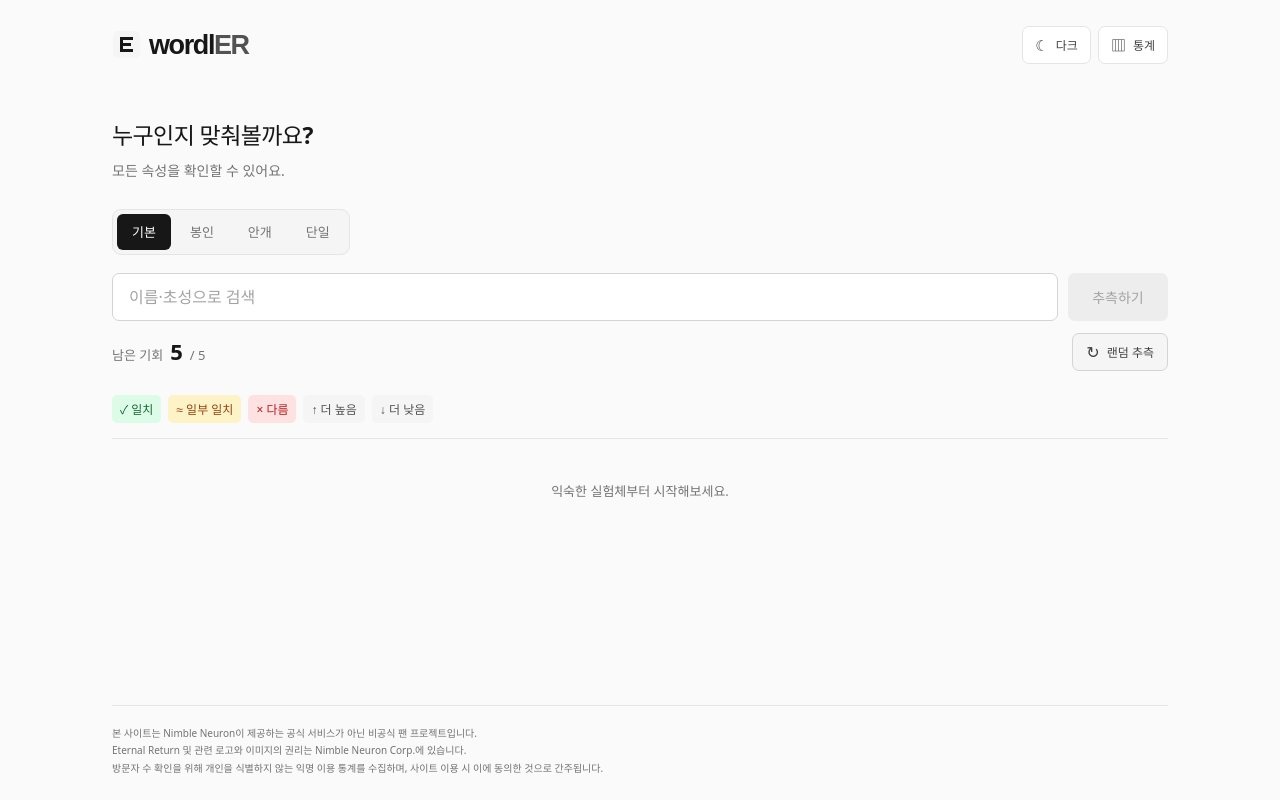
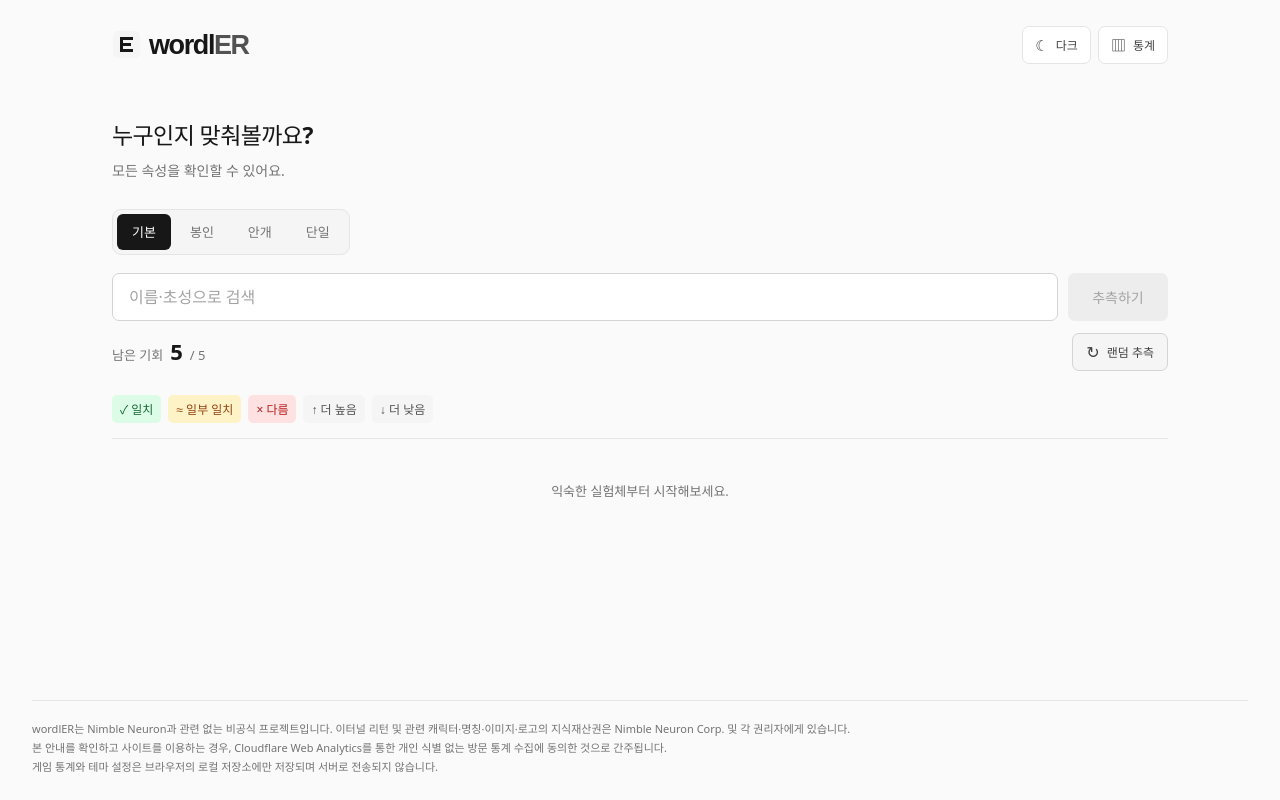
Before and after one commit to cistus75/wordlER, a React (Vite) app: page / in a window 1280 px wide. Built offline with nearby package versions, Linux system fonts and the light colour scheme; a web font is replaced by a local one.

Commit message:
feat: 약관 문구 수정

```diff
--- a/src/App.tsx
+++ b/src/App.tsx
@@ -249,9 +249,9 @@ export default function App() {
         </section>
       </main>
       <footer className="site-footer">
-        <p>본 사이트는 Nimble Neuron이 제공하는 공식 서비스가 아닌 비공식 팬 프로젝트입니다.</p>
-        <p>Eternal Return 및 관련 로고와 이미지의 권리는 Nimble Neuron Corp.에 있습니다.</p>
-        <p>방문자 수 확인을 위해 개인을 식별하지 않는 익명 이용 통계를 수집하며, 사이트 이용 시 이에 동의한 것으로 간주됩니다.</p>
+        <p>wordlER는 Nimble Neuron과 관련 없는 비공식 프로젝트입니다. 이터널 리턴 및 관련 캐릭터·명칭·이미지·로고의 지식재산권은 Nimble Neuron Corp. 및 각 권리자에게 있습니다.</p>
+        <p>본 안내를 확인하고 사이트를 이용하는 경우, Cloudflare Web Analytics를 통한 개인 식별 없는 방문 통계 수집에 동의한 것으로 간주됩니다.</p>
+        <p>게임 통계와 테마 설정은 브라우저의 로컬 저장소에만 저장되며 서버로 전송되지 않습니다.</p>
       </footer>
       <dialog className="success-dialog" ref={successDialog} onCancel={() => successDialog.current?.close()}>
         {game.status === 'won' && game.answer && (
--- a/src/styles.css
+++ b/src/styles.css
@@ -65,7 +65,7 @@ h1, h2, p, dl, dd { margin: 0; }
 .stats-button:hover:enabled, .theme-toggle:hover:enabled { background: #f5f5f5; }
 .stats-button span, .theme-toggle span { font-size: 15px; line-height: 1; }
 main { flex: 1; width: 100%; max-width: 1120px; padding: 0 32px 56px; margin: 0 auto; }
-.site-footer { width: calc(100% - 64px); max-width: 1056px; margin: 0 auto; padding: 19px 0 24px; border-top: 1px solid var(--line); color: var(--muted); font-size: 10px; line-height: 1.65; }
+.site-footer { width: calc(100% - 64px); max-width: 1280px; margin: 0 auto; padding: 19px 0 24px; border-top: 1px solid var(--line); color: var(--muted); font-size: 11px; line-height: 1.65; }
 .site-footer p + p { margin-top: 1px; }
 .intro { margin: 29px 0 26px; }
 .intro h2 { font-size: 23px; letter-spacing: -.6px; line-height: 1.4; font-weight: 650; }
```
